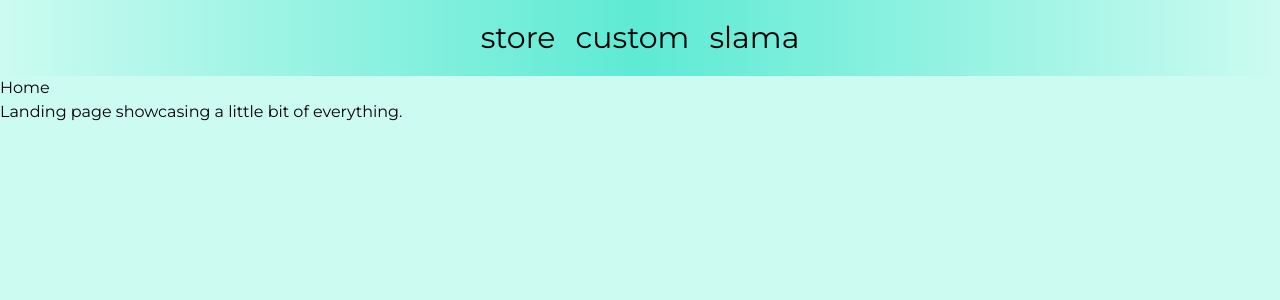
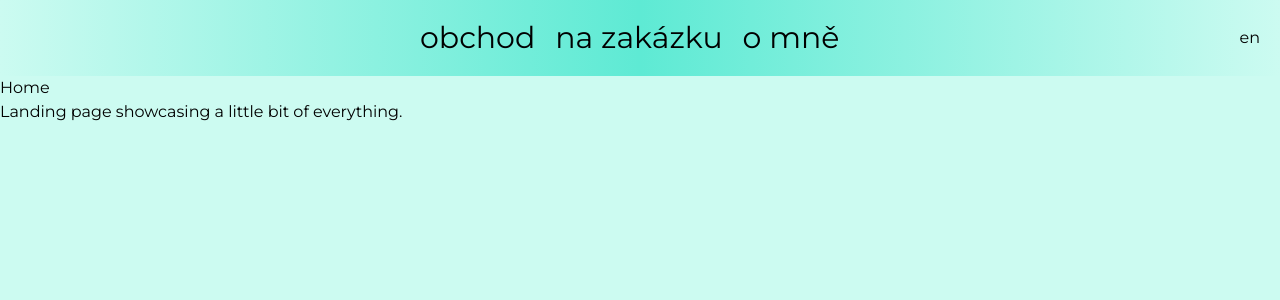
Before and after one commit to JakubStiburek/truhlar-slama, a SvelteKit app: page / in a window 1280 px wide. Shown: the top 300 px of the page. Built offline with nearby package versions, Linux system fonts and the light colour scheme.

Commit message:
localization

```diff
--- /dev/null
+++ b/src/components/language.svelte
@@ -0,0 +1,5 @@
+<script>
+  export let key;
+</script>
+
+<p>{key}</p>
--- /dev/null
+++ b/src/localization/cs.json
@@ -0,0 +1,8 @@
+{
+    "key": "cs",
+    "layout": {
+        "store": "obchod",
+        "custom": "na zakázku",
+        "slama": "o mně"
+    }
+}
--- /dev/null
+++ b/src/localization/en.json
@@ -0,0 +1,8 @@
+{
+    "key": "en",
+    "layout": {
+        "store": "store",
+        "custom": "custom",
+        "slama": "about me"
+    }
+}
--- a/src/routes/+layout.svelte
+++ b/src/routes/+layout.svelte
@@ -1,5 +1,21 @@
 <script>
     import "../app.css";
+    import Language from "../components/language.svelte"
+    import * as cs from "../localization/cs.json"
+    import * as en from "../localization/en.json"
+
+    let localization = cs;
+    let key = en.key;
+
+    const switchLocalization = () => {
+        if (localization === cs) {
+            localization = en;
+            key = cs.key;
+        } else {
+            localization = cs;
+            key = en.key;
+        }
+    }
 </script>
 
 <svelte.head>
@@ -14,10 +30,14 @@
 </svelte.head>
 
 <div class="bg-gradient-to-r from-teal-100 via-teal-300 to-teal-100">
-  <div class="flex justify-between items-center w-max h-max p-5 m-auto text-3xl gap-5">
-    <a href="/store" class="hover:underline">store</a>
-    <a href="/custom" class="hover:underline">custom</a>
-    <a href="/slama" class="hover:underline">slama</a>
+  <div class="flex justify-between items-center mx-5">
+    <div></div>
+    <div class="flex justify-between items-center w-max h-max p-5 m-auto text-3xl gap-5">
+      <a href="/store" class="hover:underline">{localization.layout.store}</a>
+      <a href="/custom" class="hover:underline">{localization.layout.custom}</a>
+      <a href="/slama" class="hover:underline">{localization.layout.slama}</a>
+    </div>
+    <button class="" on:click={() => switchLocalization()}><Language key={key}/></button>
   </div>
 </div>
 
```
Also changed, not shown: src/czech-republic-svgrepo-com.svg (added), src/united-kingdom-svgrepo-com.svg (added).
